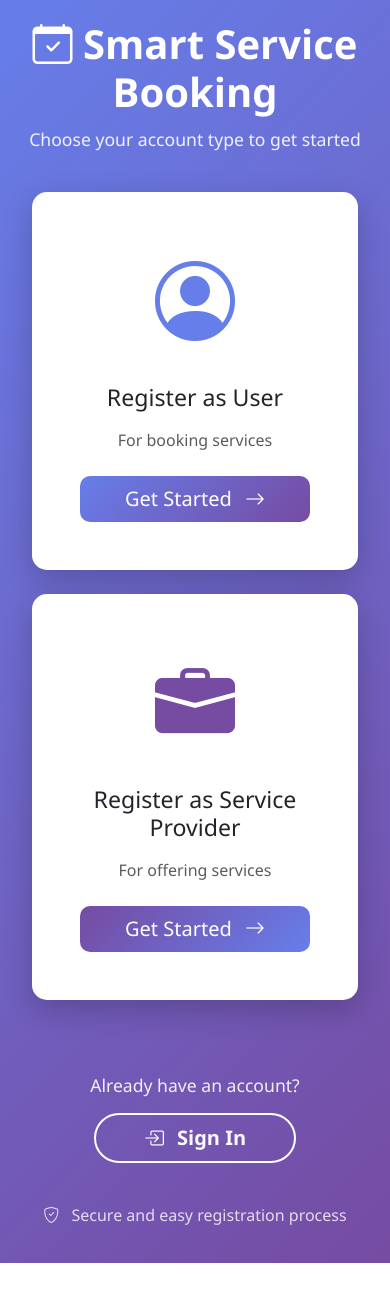
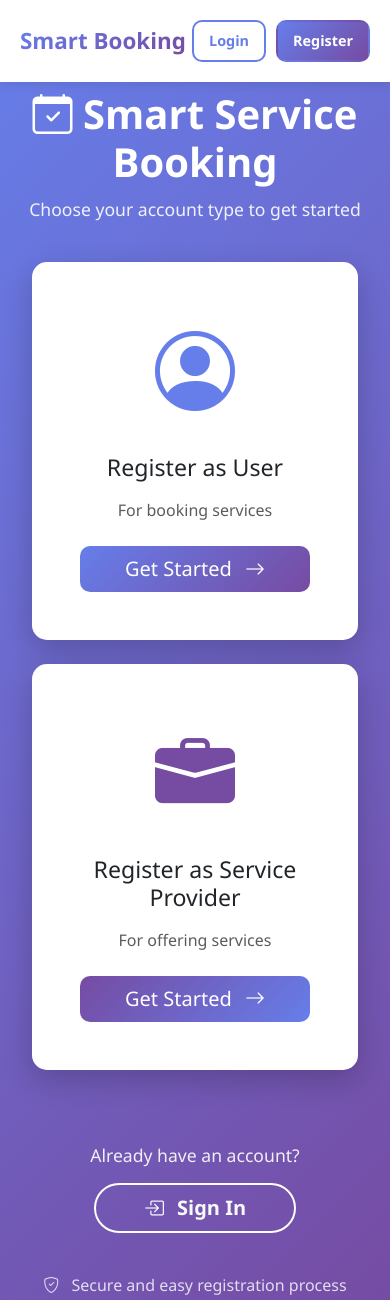
Before and after one commit to ayoubassaidi/Simple-booking-system, a Django app: page /get-started/ in a window 390 px wide. Shown: the top 1300 px of the page. Before the commit the page ends 1263 px from the top, so only its background shows below. Run offline with Django 4.2, Linux system fonts and the light colour scheme.

Commit message:
Add consistent navigation header to all pages
- Added navigation header to base template with home link
- Shows Login/Register when not authenticated
- Shows Dashboard/Logout when authenticated
- Same design across all pages (purple gradient logo, clean buttons)
- Mobile responsive navigation
- Fixed top navigation bar

```diff
--- a/static/css/base.css
+++ b/static/css/base.css
@@ -1,4 +1,71 @@
 /* Base Styles for Public Pages */
+
+/* Navigation Header */
+.header-nav {
+    background: white;
+    padding: 20px 0;
+    box-shadow: 0 2px 10px rgba(0, 0, 0, 0.1);
+    position: fixed;
+    top: 0;
+    left: 0;
+    right: 0;
+    z-index: 100;
+}
+
+.header-nav .container {
+    display: flex;
+    justify-content: space-between;
+    align-items: center;
+    max-width: 1200px;
+    margin: 0 auto;
+    padding: 0 20px;
+}
+
+.header-nav .logo {
+    font-size: 1.8rem;
+    font-weight: 700;
+    background: linear-gradient(135deg, #667eea 0%, #764ba2 100%);
+    -webkit-background-clip: text;
+    -webkit-text-fill-color: transparent;
+    background-clip: text;
+    text-decoration: none;
+}
+
+.nav-buttons {
+    display: flex;
+    gap: 15px;
+}
+
+.nav-btn {
+    text-decoration: none;
+    padding: 10px 25px;
+    border-radius: 10px;
+    font-weight: 600;
+    transition: all 0.3s;
+}
+
+.nav-btn-login {
+    color: #667eea;
+    background: transparent;
+    border: 2px solid #667eea;
+}
+
+.nav-btn-login:hover {
+    background: #667eea;
+    color: white;
+}
+
+.nav-btn-register {
+    background: linear-gradient(135deg, #667eea 0%, #764ba2 100%);
+    color: white;
+    border: 2px solid transparent;
+}
+
+.nav-btn-register:hover {
+    transform: translateY(-2px);
+    box-shadow: 0 5px 15px rgba(102, 126, 234, 0.4);
+}
+
 body {
     background: linear-gradient(135deg, #667eea 0%, #764ba2 100%);
     min-height: 100vh;
@@ -6,6 +73,7 @@ body {
     align-items: center;
     justify-content: center;
     font-family: 'Segoe UI', Tahoma, Geneva, Verdana, sans-serif;
+    padding-top: 80px;
 }
 
 .main-container {
@@ -82,3 +150,23 @@ body {
     color: #667eea;
     transform: translateY(-2px);
 }
+
+/* Mobile Responsive */
+@media (max-width: 768px) {
+    .header-nav .logo {
+        font-size: 1.4rem;
+    }
+
+    .nav-buttons {
+        gap: 10px;
+    }
+
+    .nav-btn {
+        padding: 8px 15px;
+        font-size: 0.9rem;
+    }
+
+    body {
+        padding-top: 70px;
+    }
+}
--- a/templates/base.html
+++ b/templates/base.html
@@ -21,6 +21,22 @@
     {% block extra_css %}{% endblock %}
 </head>
 <body>
+    <!-- Navigation Header -->
+    <header class="header-nav">
+        <div class="container">
+            <a href="{% url 'home' %}" class="logo">Smart Booking</a>
+            <div class="nav-buttons">
+                {% if user.is_authenticated %}
+                    <a href="{% url 'dashboard' %}" class="nav-btn nav-btn-login">Dashboard</a>
+                    <a href="{% url 'logout' %}" class="nav-btn nav-btn-register">Logout</a>
+                {% else %}
+                    <a href="{% url 'login' %}" class="nav-btn nav-btn-login">Login</a>
+                    <a href="{% url 'index' %}" class="nav-btn nav-btn-register">Register</a>
+                {% endif %}
+            </div>
+        </div>
+    </header>
+
     {% block body_content %}
     <div class="main-container">
         <div class="header-section">
```
